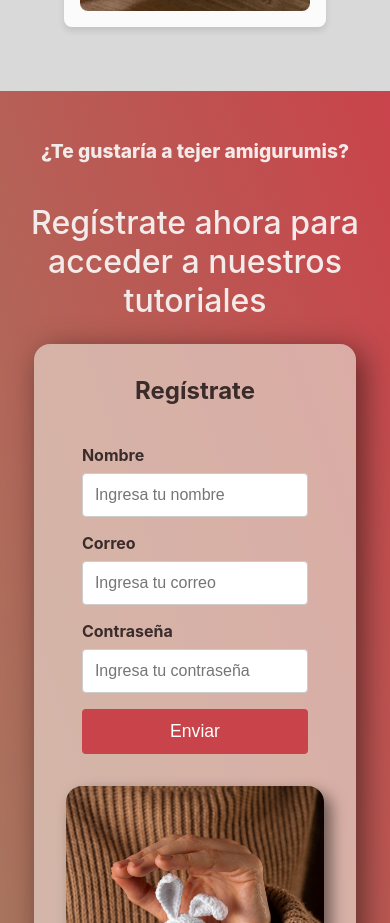
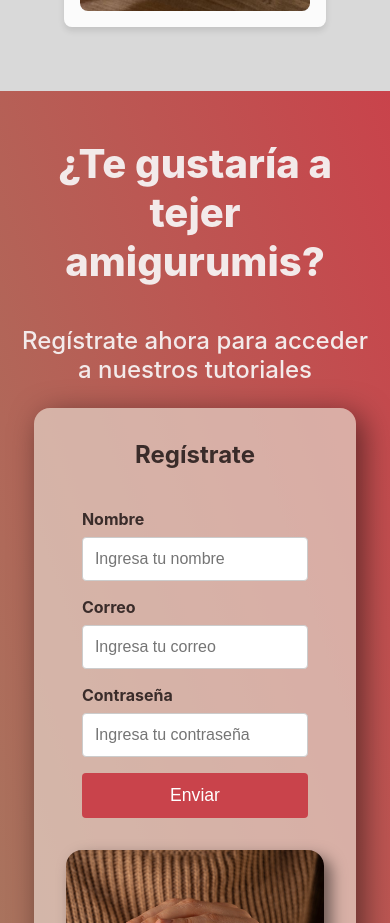
Before and after one commit to Sergardo12/pagina-de-yurit, a React (Vite) app: page / in a window 390 px wide. Shown: the part 4698-5621 px from the top of the page. Built offline with nearby package versions, Linux system fonts and the light colour scheme.

Commit message:
Mejora la seccion para el titulo y parrafo

```diff
--- a/src/components/Acceder/Acceder.module.css
+++ b/src/components/Acceder/Acceder.module.css
@@ -39,7 +39,11 @@
 
 @media (max-width: 768px) {
     .acceder h1 {
-        font-size: 1.2rem; /* Ajusta el tamaño del texto */
+        font-size: 2.5rem; /* Ajusta el tamaño del texto */
+    }
+
+    .acceder h3{
+        font-size: 1.5rem;
     }
 
     .accederdiv {
```
